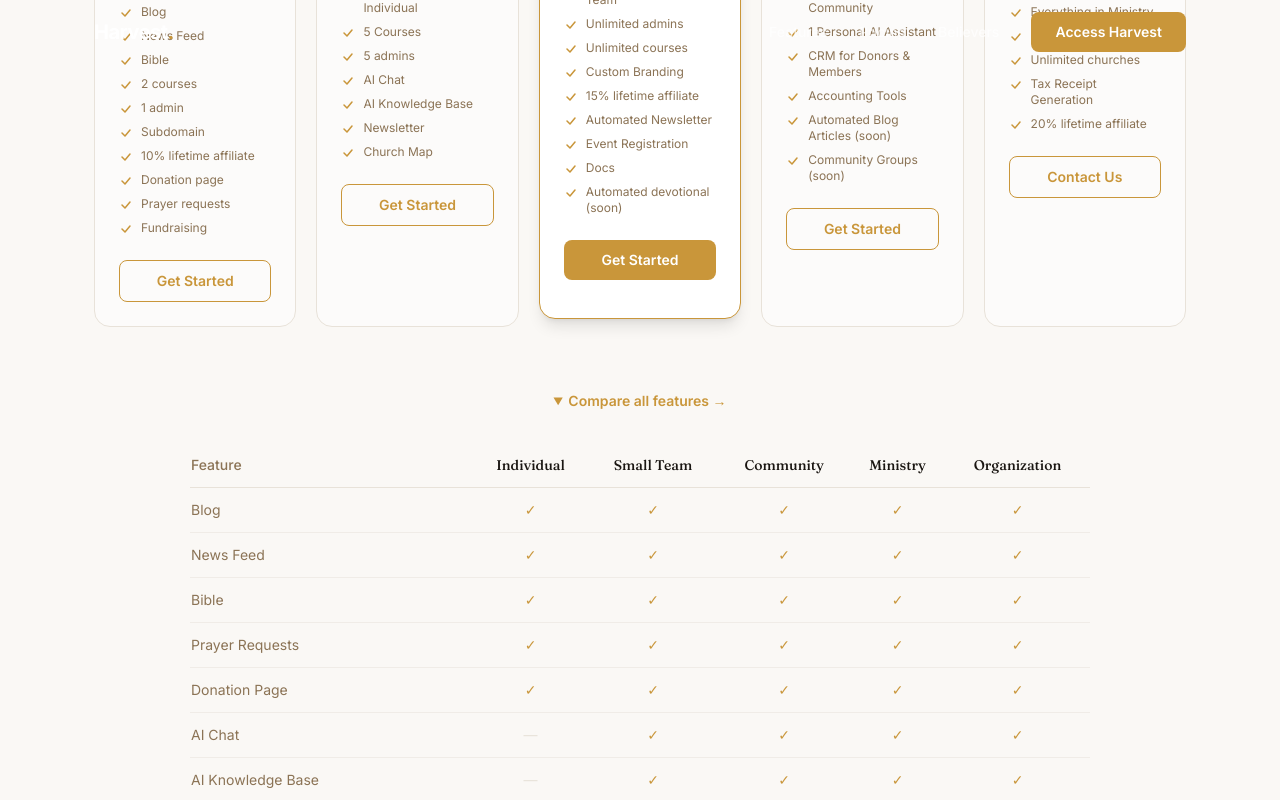
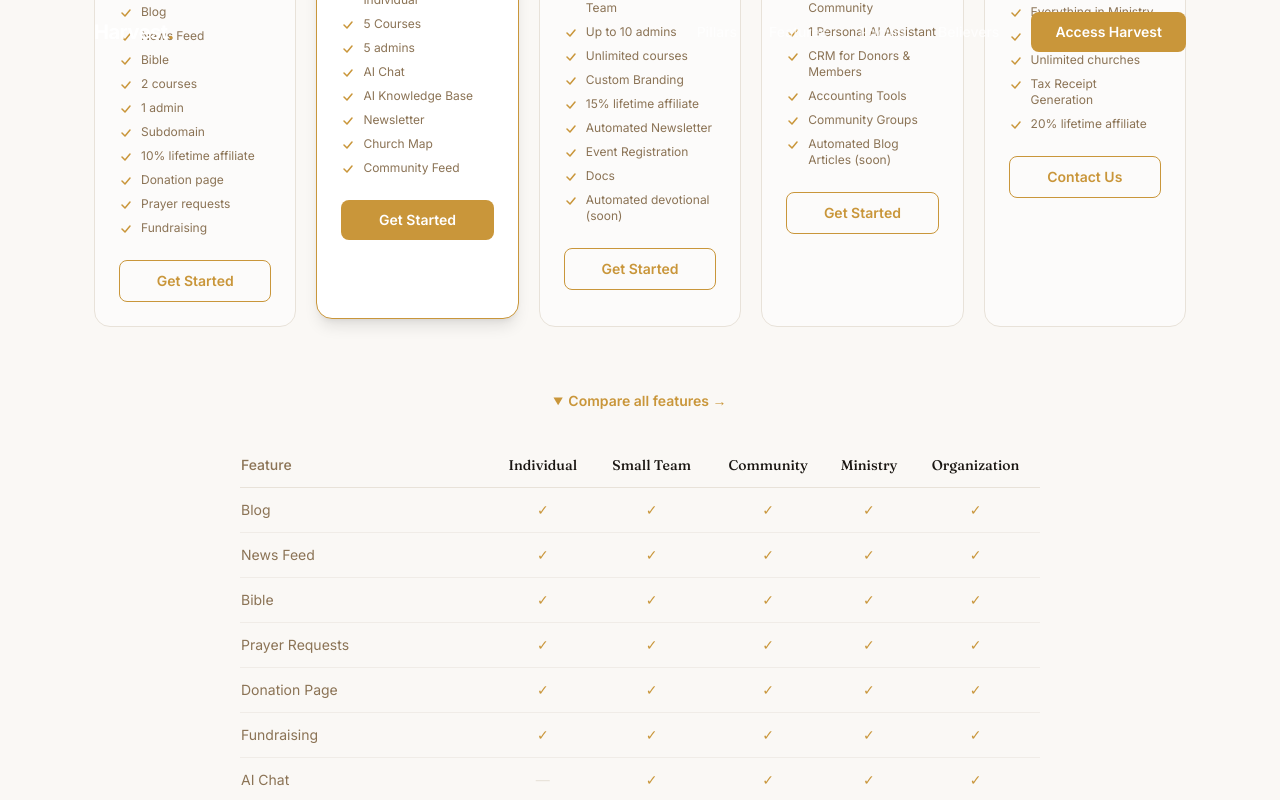
Before and after one commit to bumbmatei-sys/harvest-presentation-site, a React (Vite) app: page / in a window 1280 px wide. Both pictures are taken after a click on the heading "Compare all features →". Shown: the part 6965-7765 px from the top of the page. Built offline with nearby package versions, Linux system fonts and the light colour scheme.

Commit message:
Update pricing: 9/19/39/79, Community 10 admins, Community Groups live

```diff
--- a/src/components/PricingSection.tsx
+++ b/src/components/PricingSection.tsx
@@ -7,68 +7,32 @@ const plans = [
     period: "/month",
     retention: 90,
     desc: "For independent evangelists and solo ministers.",
-    features: [
-      "Blog",
-      "News Feed",
-      "Bible",
-      "2 courses",
-      "1 admin",
-      "Subdomain",
-      "10% lifetime affiliate",
-      "Donation page",
-      "Prayer requests",
-      "Fundraising",
-    ],
+    features: ["Blog", "News Feed", "Bible", "2 courses", "1 admin", "Subdomain", "10% lifetime affiliate", "Donation page", "Prayer requests", "Fundraising"],
   },
   {
     name: "Small Team",
-    price: "$99",
+    price: "$119",
     period: "/month",
     retention: 95,
     desc: "For small ministries ready to grow as a team.",
-    features: [
-      "Everything in Individual",
-      "5 Courses",
-      "5 admins",
-      "AI Chat",
-      "AI Knowledge Base",
-      "Newsletter",
-      "Church Map",
-    ],
+    features: ["Everything in Individual", "5 Courses", "5 admins", "AI Chat", "AI Knowledge Base", "Newsletter", "Church Map", "Community Feed"],
+    popular: true,
   },
   {
     name: "Community",
-    price: "$199",
+    price: "$239",
     period: "/month",
     retention: 100,
     desc: "For established churches ready to go deeper.",
-    features: [
-      "Everything in Small Team",
-      "Unlimited admins",
-      "Unlimited courses",
-      "Custom Branding",
-      "15% lifetime affiliate",
-      "Automated Newsletter",
-      "Event Registration",
-      "Docs",
-      "Automated devotional (soon)",
-    ],
-    popular: true,
+    features: ["Everything in Small Team", "Up to 10 admins", "Unlimited courses", "Custom Branding", "15% lifetime affiliate", "Automated Newsletter", "Event Registration", "Docs", "Automated devotional (soon)"],
   },
   {
     name: "Ministry",
-    price: "$399",
+    price: "$479",
     period: "/month",
     retention: 100,
     desc: "For large ministries with full-time teams.",
-    features: [
-      "Everything in Community",
-      "1 Personal AI Assistant",
-      "CRM for Donors & Members",
-      "Accounting Tools",
-      "Automated Blog Articles (soon)",
-      "Community Groups (soon)",
-    ],
+    features: ["Everything in Community", "1 Personal AI Assistant", "CRM for Donors & Members", "Accounting Tools", "Community Groups", "Automated Blog Articles (soon)"],
   },
   {
     name: "Organization",
@@ -76,51 +40,47 @@ const plans = [
     period: "",
     retention: 100,
     desc: "For networks, denominations, and large organizations.",
-    features: [
-      "Everything in Ministry",
-      "Unlimited AI assistants",
-      "Unlimited churches",
-      "Tax Receipt Generation",
-      "20% lifetime affiliate",
-    ],
+    features: ["Everything in Ministry", "Unlimited AI assistants", "Unlimited churches", "Tax Receipt Generation", "20% lifetime affiliate"],
   },
 ];
 
 type CellValue = boolean | string;
 
-const tableRows: { feature: string; values: CellValue[] }[] = [
+interface FeatureRow {
+  feature: string;
+  values: CellValue[];
+  section?: 'coming-soon';
+}
+
+const featureTable: FeatureRow[] = [
+  // Current features (merged with former "New Features" section)
   { feature: "Blog", values: [true, true, true, true, true] },
   { feature: "News Feed", values: [true, true, true, true, true] },
   { feature: "Bible", values: [true, true, true, true, true] },
   { feature: "Prayer Requests", values: [true, true, true, true, true] },
   { feature: "Donation Page", values: [true, true, true, true, true] },
+  { feature: "Fundraising", values: [true, true, true, true, true] },
   { feature: "AI Chat", values: [false, true, true, true, true] },
   { feature: "AI Knowledge Base", values: [false, true, true, true, true] },
   { feature: "Courses", values: ["2", "5", "∞", "∞", "∞"] },
-  { feature: "Admin Accounts", values: ["1", "5", "∞", "∞", "∞"] },
+  { feature: "Admin Accounts", values: ["1", "5", "10", "∞", "∞"] },
   { feature: "Church Map", values: [false, true, true, true, true] },
   { feature: "Newsletter", values: [false, true, true, true, true] },
   { feature: "Custom Branding", values: [false, false, true, true, true] },
+  { feature: "Event Registration", values: [false, false, true, true, true] },
+  { feature: "Docs", values: [false, false, true, true, true] },
   { feature: "AI Assistant", values: [false, false, false, "1", "∞"] },
+  { feature: "CRM (Donors & Members)", values: [false, false, false, true, true] },
+  { feature: "Accounting Tools", values: [false, false, false, true, true] },
+  { feature: "Community Groups", values: [false, false, false, true, true] },
   { feature: "Unlimited Churches", values: [false, false, false, false, true] },
+  { feature: "Tax Receipt Generation", values: [false, false, false, false, true] },
   { feature: "Lifetime Affiliate", values: ["10%", "10%", "15%", "15%", "20%"] },
   { feature: "Donation Retention", values: ["90%", "95%", "100%", "100%", "100%"] },
-  // Coming soon
-  { feature: "Automated Devotional", values: [false, false, "soon", "soon", "soon"] },
-  { feature: "Automated Blog Articles", values: [false, false, false, "soon", "soon"] },
-  { feature: "Community Groups", values: [false, false, false, "soon", "soon"] },
-  // Live features
-  { feature: "Fundraising", values: [true, true, true, true, true] },
-  { feature: "Event Registration", values: [false, false, true, true, true] },
-  { feature: "Docs", values: [false, false, true, true, true] },
-  { feature: "CRM (Donors & Members)", values: [false, false, false, true, true] },
-  { feature: "Accounting Tools", values: [false, false, false, true, true] },
-  { feature: "Tax Receipt Generation", values: [false, false, false, false, true] },
+  // Coming Soon
+  { feature: "Automated Devotional", values: [false, false, "soon", "soon", "soon"], section: 'coming-soon' },
+  { feature: "Automated Blog Articles", values: [false, false, false, "soon", "soon"], section: 'coming-soon' },
 ];
-
-// First 3 rows after the live rows are "coming soon"; live new features start at index 19.
-const soonRowStart = 16;
-const liveNewFeatureStart = 19;
 
 export const PricingSection: React.FC = () => {
   return (
@@ -143,8 +103,8 @@ export const PricingSection: React.FC = () => {
             <span className="text-xs text-warm-brown/60">Grows with plan</span>
           </div>
           <div className="flex h-3 rounded-full overflow-hidden bg-stone">
-            <div className="bg-gold/50 flex-1" />
-            <div className="bg-gold/65 flex-1" />
+            <div className="bg-gold/40 flex-1" />
+            <div className="bg-gold/60 flex-1" />
             <div className="bg-gold flex-1" />
             <div className="bg-gold flex-1" />
             <div className="bg-gold flex-1" />
@@ -175,7 +135,7 @@ export const PricingSection: React.FC = () => {
                 </div>
               )}
 
-              {/* Retention percentage */}
+              {/* Retention percentage — the visual hero of the card */}
               <div className="text-center mb-6">
                 <div className="text-gold font-serif text-4xl font-light">
                   {plan.retention}<span className="text-gold/50 text-2xl">%</span>
@@ -212,6 +172,14 @@ export const PricingSection: React.FC = () => {
                 ))}
               </ul>
 
+              {plan.name === "Organization" ? (
+                <a
+                  href="mailto:hello@theharvest.app?subject=Organization Plan Inquiry"
+                  className="block text-center py-2.5 rounded-lg text-sm font-semibold transition-all border border-gold text-gold hover:bg-gold hover:text-white"
+                >
+                  Contact Us
+                </a>
+              ) : (
                 <a
                   href="https://theharvest.app"
                   className={`block text-center py-2.5 rounded-lg text-sm font-semibold transition-all ${
@@ -220,14 +188,15 @@ export const PricingSection: React.FC = () => {
                       : "border border-gold text-gold hover:bg-gold hover:text-white"
                   }`}
                 >
-                {plan.name === "Organization" ? "Contact Us" : "Get Started"}
+                  Get Started
                 </a>
+              )}
             </div>
           ))}
         </div>
 
         {/* Feature comparison table */}
-        <details className="mt-16 max-w-[900px] mx-auto">
+        <details className="mt-16 max-w-[800px] mx-auto">
           <summary className="cursor-pointer text-center text-gold font-semibold text-sm hover:text-gold-dark transition-colors">
             Compare all features →
           </summary>
@@ -244,26 +213,21 @@ export const PricingSection: React.FC = () => {
                 </tr>
               </thead>
               <tbody>
-                {tableRows.map((row, idx) => (
+                {featureTable.map((row, i) => (
                   <React.Fragment key={row.feature}>
-                    {idx === soonRowStart && (
+                    {row.section === 'coming-soon' && i === featureTable.findIndex(r => r.section === 'coming-soon') && (
                       <tr>
                         <td colSpan={6} className="pt-5 pb-2 px-0">
-                          <span className="text-[10px] font-semibold tracking-widest uppercase text-amber-500">Coming Soon</span>
-                        </td>
-                      </tr>
-                    )}
-                    {idx === liveNewFeatureStart && (
-                      <tr>
-                        <td colSpan={6} className="pt-5 pb-2 px-0">
-                          <span className="text-[10px] font-semibold tracking-widest uppercase text-gold">New Features</span>
+                          <span className="text-[10px] font-semibold tracking-widest uppercase text-amber-500">
+                            Coming Soon
+                          </span>
                         </td>
                       </tr>
                     )}
                     <tr className="border-b border-stone/50">
                       <td className="py-3 text-warm-brown">{row.feature}</td>
-                      {row.values.map((val, i) => (
-                        <td key={i} className="text-center py-3">
+                      {row.values.map((val, j) => (
+                        <td key={j} className="text-center py-3">
                           {typeof val === "boolean" ? (
                             val ? (
                               <span className="text-gold">✓</span>
@@ -271,7 +235,7 @@ export const PricingSection: React.FC = () => {
                               <span className="text-stone">—</span>
                             )
                           ) : val === "soon" ? (
-                            <span className="text-amber-500 text-xs font-semibold">Soon</span>
+                            <span className="text-amber-500 text-xs font-semibold">soon</span>
                           ) : (
                             <span className="text-warm-dark font-medium">{val}</span>
                           )}
```
Lines whose indentation alone changed are shown as unchanged.
